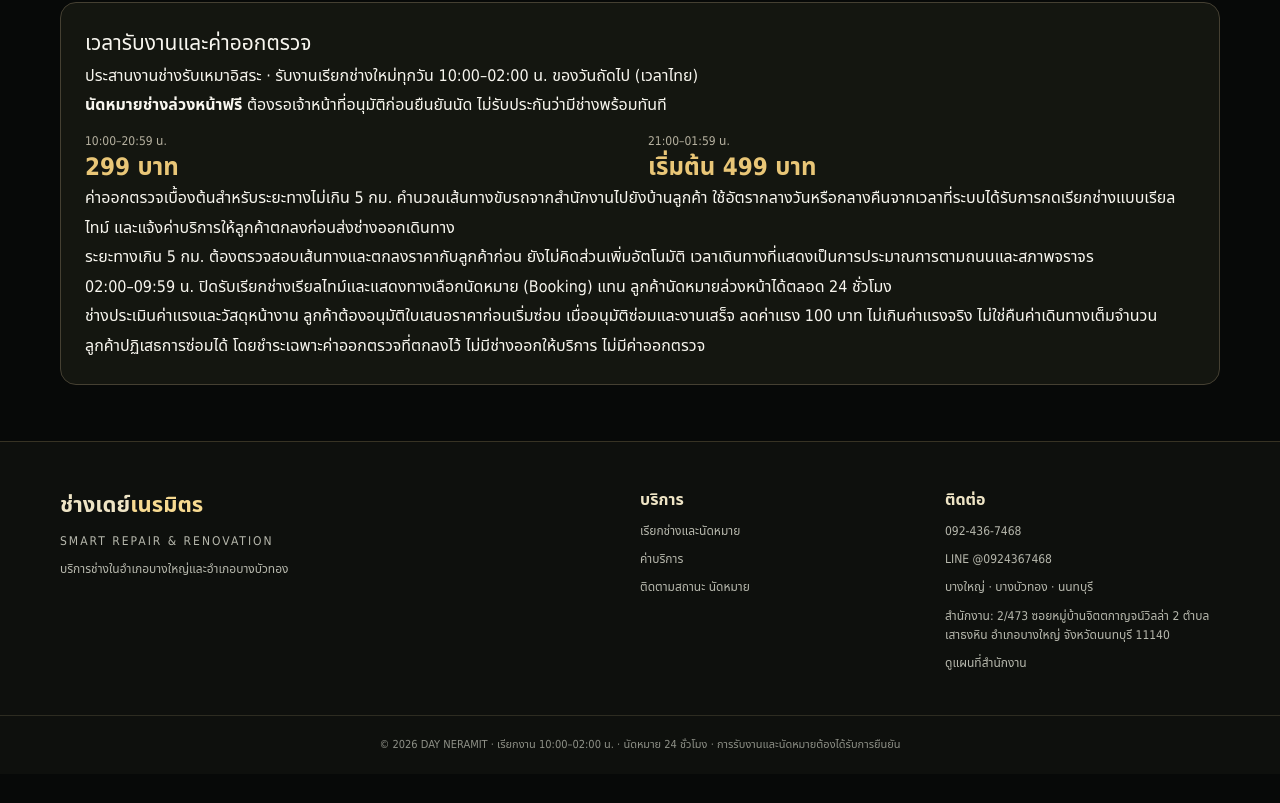
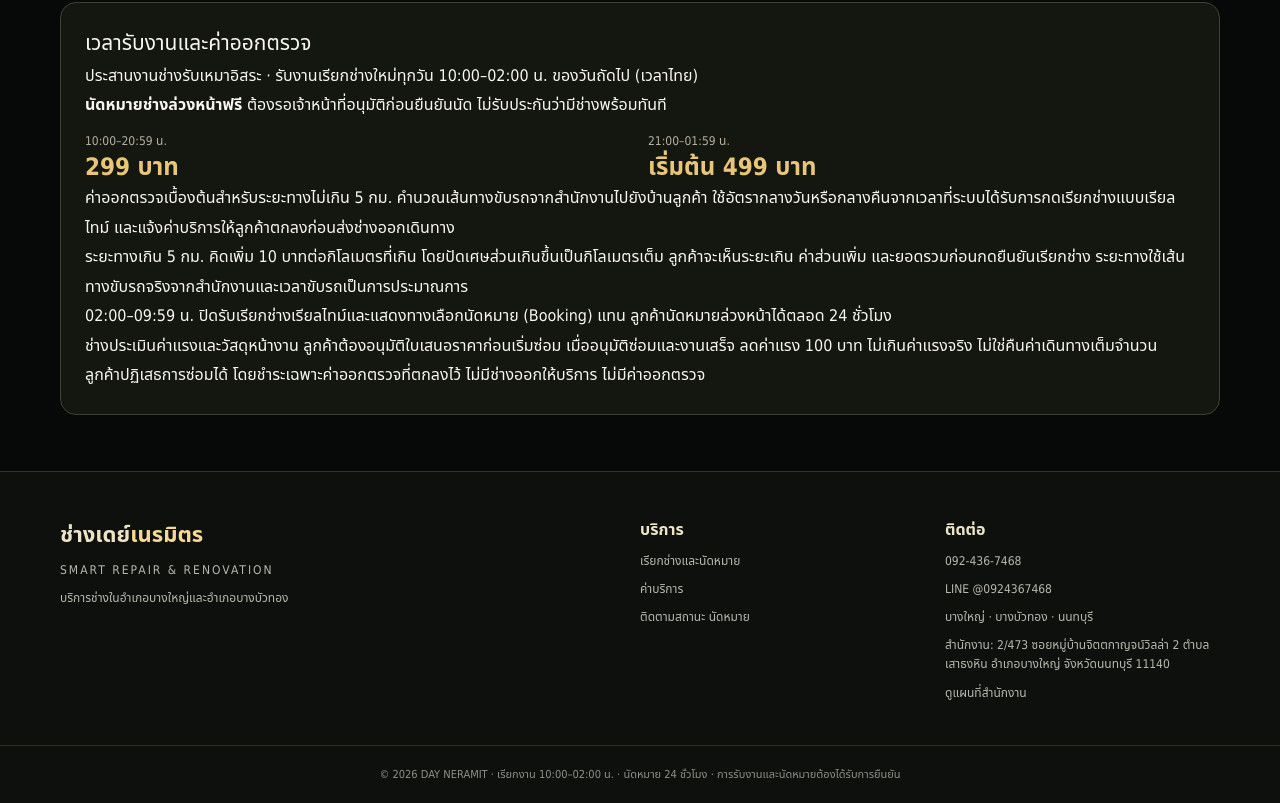
Before and after one commit to BnSmartComplex/bannbonus, a Next.js app: page /booking in a window 1280 px wide. Shown: the part 2445-3248 px from the top of the page. Before the commit the page ends 3219 px from the top, so only its background shows below. Built offline with nearby package versions, Linux system fonts and the light colour scheme; no server answers.

Commit message:
feat(chang24): explain owner-approved 10 baht/km ceil rule in Thai service terms

```diff
--- a/src/components/service-terms.tsx
+++ b/src/components/service-terms.tsx
@@ -11,7 +11,7 @@ export function ServiceTerms() {
         <div><dt>{policy.nightHours} น.</dt><dd className="text-2xl font-bold">เริ่มต้น {policy.nightFeeBaht} บาท</dd></div>
       </dl>
       <p>ค่าออกตรวจเบื้องต้นสำหรับระยะทางไม่เกิน {policy.includedRoadMeters / 1000} กม. คำนวณเส้นทางขับรถจากสำนักงานไปยังบ้านลูกค้า ใช้อัตรากลางวันหรือกลางคืนจากเวลาที่ระบบได้รับการกดเรียกช่างแบบเรียลไทม์ และแจ้งค่าบริการให้ลูกค้าตกลงก่อนส่งช่างออกเดินทาง</p>
-      <p>ระยะทางเกิน 5 กม. ต้องตรวจสอบเส้นทางและตกลงราคากับลูกค้าก่อน ยังไม่คิดส่วนเพิ่มอัตโนมัติ เวลาเดินทางที่แสดงเป็นการประมาณการตามถนนและสภาพจราจร</p>
+      <p>ระยะทางเกิน 5 กม. คิดเพิ่ม {policy.extraDistance.bahtPerKm} บาทต่อกิโลเมตรที่เกิน โดยปัดเศษส่วนเกินขึ้นเป็นกิโลเมตรเต็ม ลูกค้าจะเห็นระยะเกิน ค่าส่วนเพิ่ม และยอดรวมก่อนกดยืนยันเรียกช่าง ระยะทางใช้เส้นทางขับรถจริงจากสำนักงานและเวลาขับรถเป็นการประมาณการ</p>
       <p>02:00–09:59 น. ปิดรับเรียกช่างเรียลไทม์และแสดงทางเลือกนัดหมาย (Booking) แทน ลูกค้านัดหมายล่วงหน้าได้ตลอด 24 ชั่วโมง</p>
       <p>ช่างประเมินค่าแรงและวัสดุหน้างาน ลูกค้าต้องอนุมัติใบเสนอราคาก่อนเริ่มซ่อม เมื่ออนุมัติซ่อมและงานเสร็จ ลดค่าแรง {policy.completedRepairLaborDiscountBaht} บาท ไม่เกินค่าแรงจริง ไม่ใช่คืนค่าเดินทางเต็มจำนวน</p>
       <p>ลูกค้าปฏิเสธการซ่อมได้ โดยชำระเฉพาะค่าออกตรวจที่ตกลงไว้ ไม่มีช่างออกให้บริการ ไม่มีค่าออกตรวจ</p>
```
